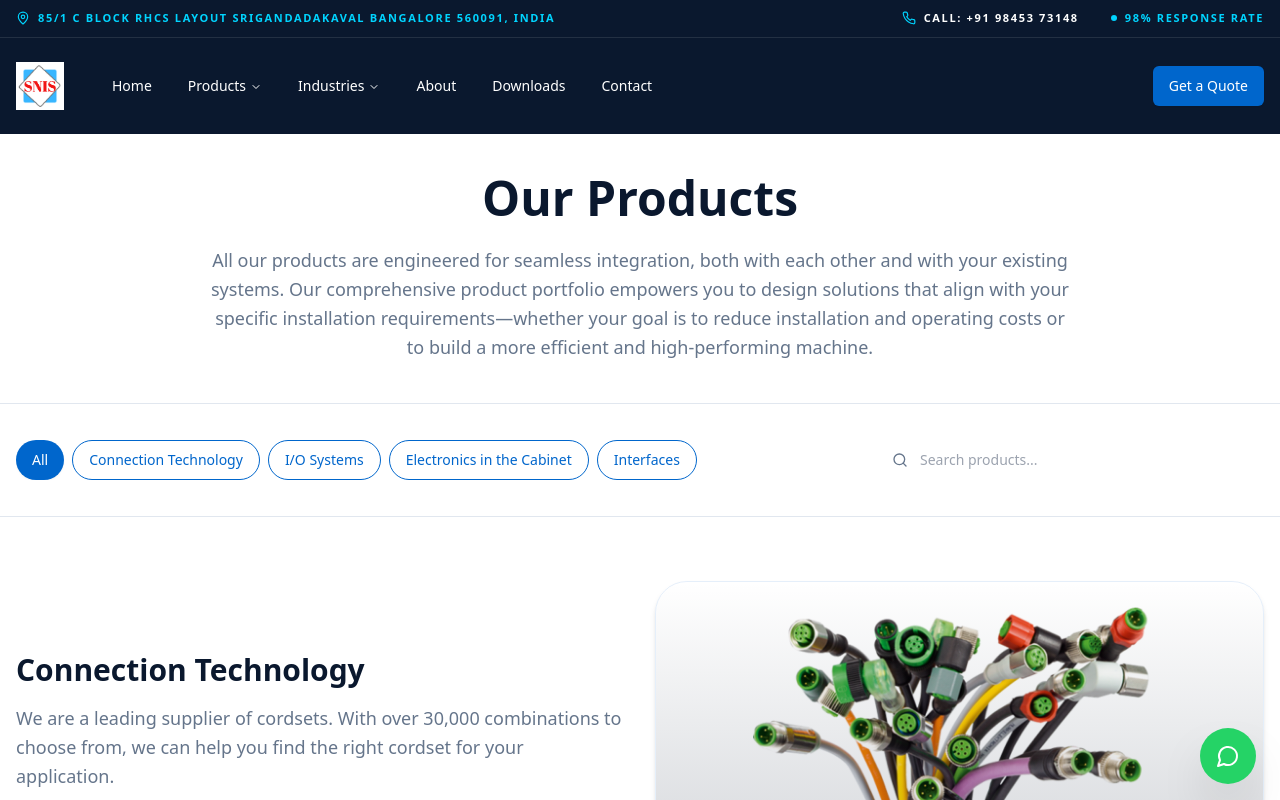
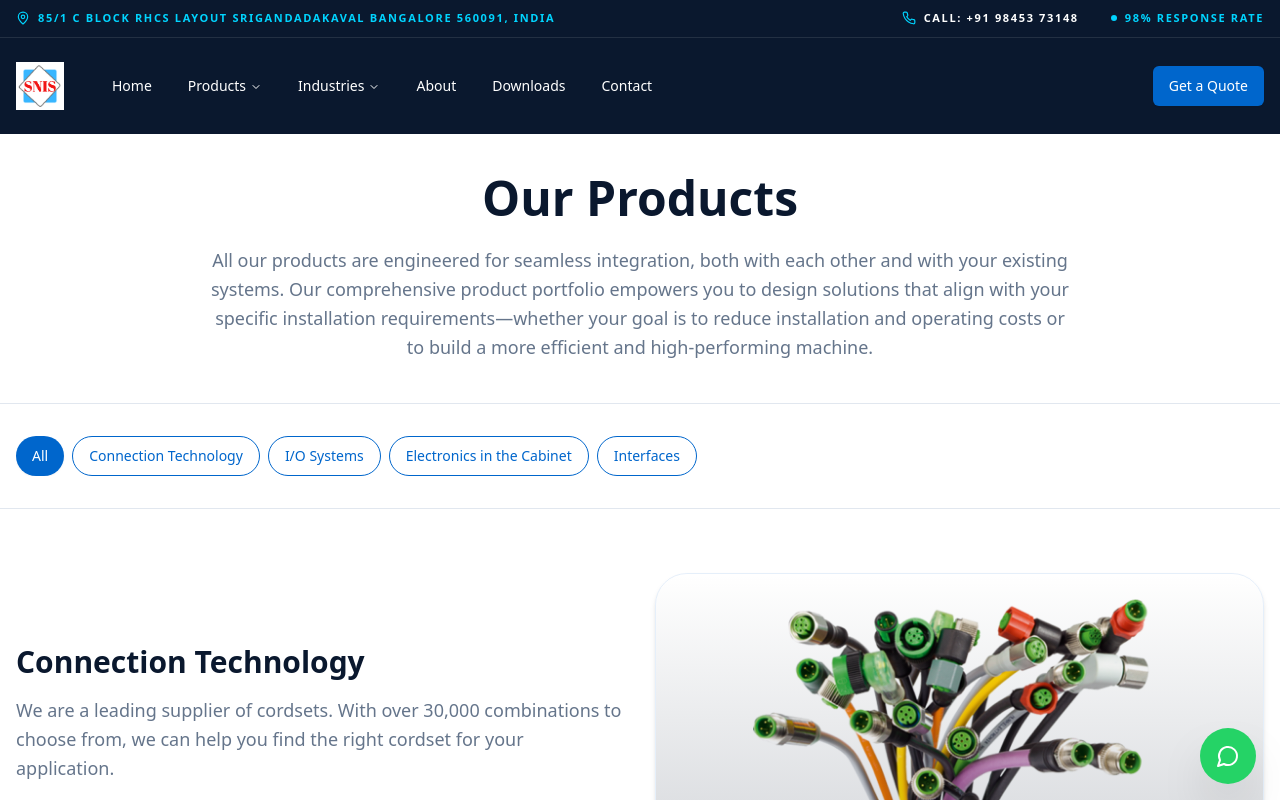
Before and after one commit to JanakeeshHd/SNIS, a React (Vite) app: page /products in a window 1280 px wide. Shown: the top 800 px of the page. Built offline with nearby package versions, Linux system fonts and the light colour scheme.

Commit message:
Search bar removed in product

```diff
--- a/src/pages/Products.tsx
+++ b/src/pages/Products.tsx
@@ -53,13 +53,6 @@ const Products = () => {
             ))}
           </div>
           <div className="relative w-full md:w-96">
-            <Search className="absolute left-3 top-1/2 -translate-y-1/2 w-4 h-4 text-muted-foreground" />
-            <input
-              className="flex h-12 w-full rounded-full border-none bg-bg-light px-3 py-2 text-sm pl-10 focus:ring-2 focus:ring-accent/20 outline-none"
-              placeholder="Search products..."
-              value={searchQuery}
-              onChange={(e) => setSearchQuery(e.target.value)}
-            />
           </div>
         </div>
       </section>
```
